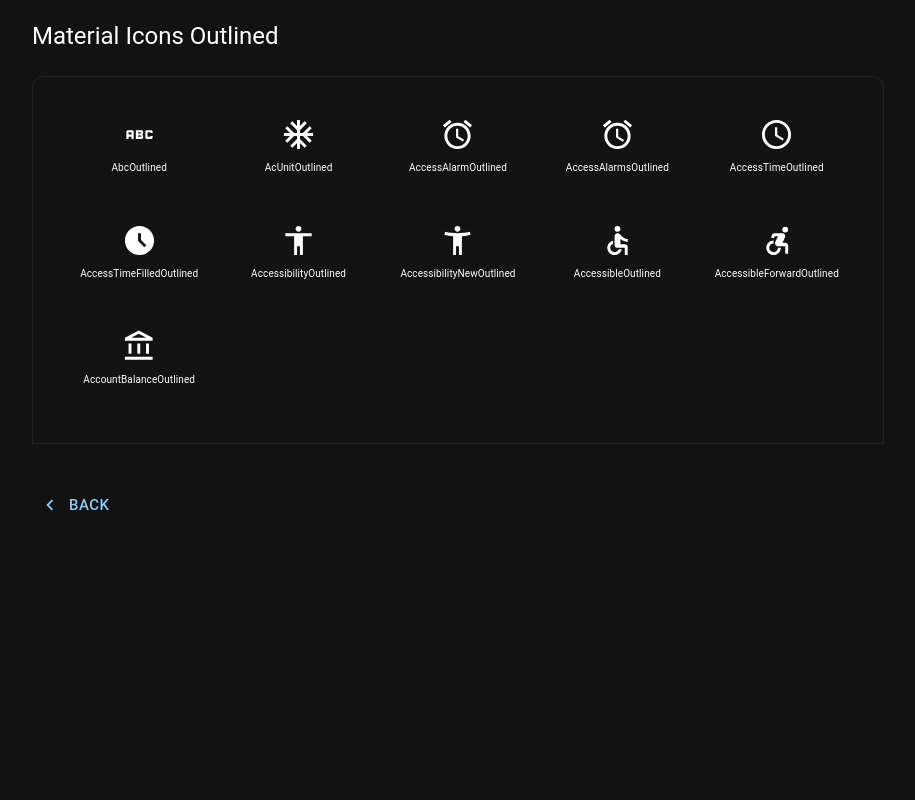
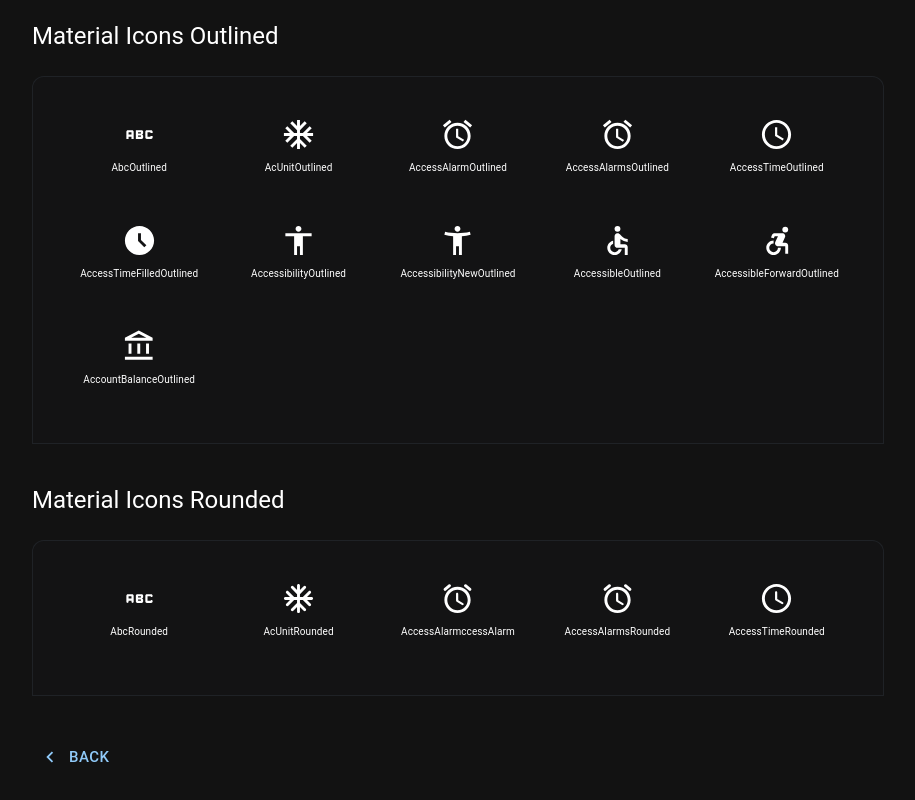
Before and after one commit to watcharakornton/mui_tutorials, a React (Vite) app: page /material-icons in a window 1280 px wide. Shown: the part 1216-2016 px from the top of the page, without its empty margins (182-1097 px from the left). Before the commit the page ends 1782 px from the top, so only its background shows below. Built offline with nearby package versions, Linux system fonts and the light colour scheme.

Commit message:
Add MaterialIconsRounded module into MaterialIcons component

```diff
--- a/src/data-display/MaterialIconsComponent.jsx
+++ b/src/data-display/MaterialIconsComponent.jsx
@@ -33,6 +33,13 @@ const IconsBox = ({ icons }) => {
     )
 }
 
+export const MaterialIconsRounded = () => {
+    return (
+        <MyContainer title="Material Icons Rounded">
+            <IconsBox icons={iconsSet.rounded} />
+        </MyContainer>
+    )
+}
 
 export const MaterialIconsOutlined = () => {
     return (
--- a/src/pages/MaterialIconsPage.jsx
+++ b/src/pages/MaterialIconsPage.jsx
@@ -5,12 +5,14 @@ import { ChevronLeft as ChevronLeftIcon } from "@mui/icons-material";
 import {
     MaterialIconsFilled,
     MaterialIconsOutlined,
+    MaterialIconsRounded,
 } from "../data-display/MaterialIconsComponent";
 
 const IconsPage = () => {
     const sections = [
         <MaterialIconsFilled />,
         <MaterialIconsOutlined />,
+        <MaterialIconsRounded />,
     ];
 
     return (
```
